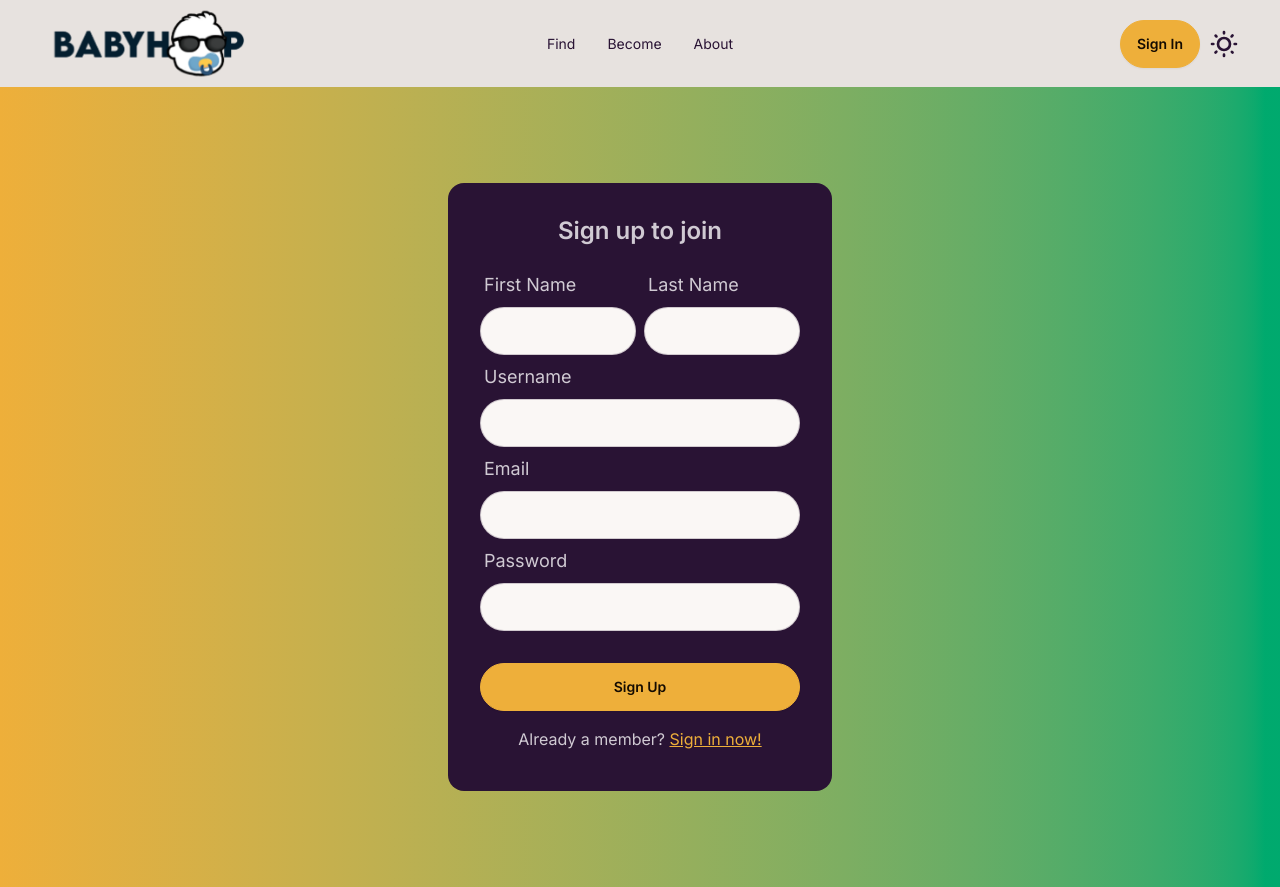
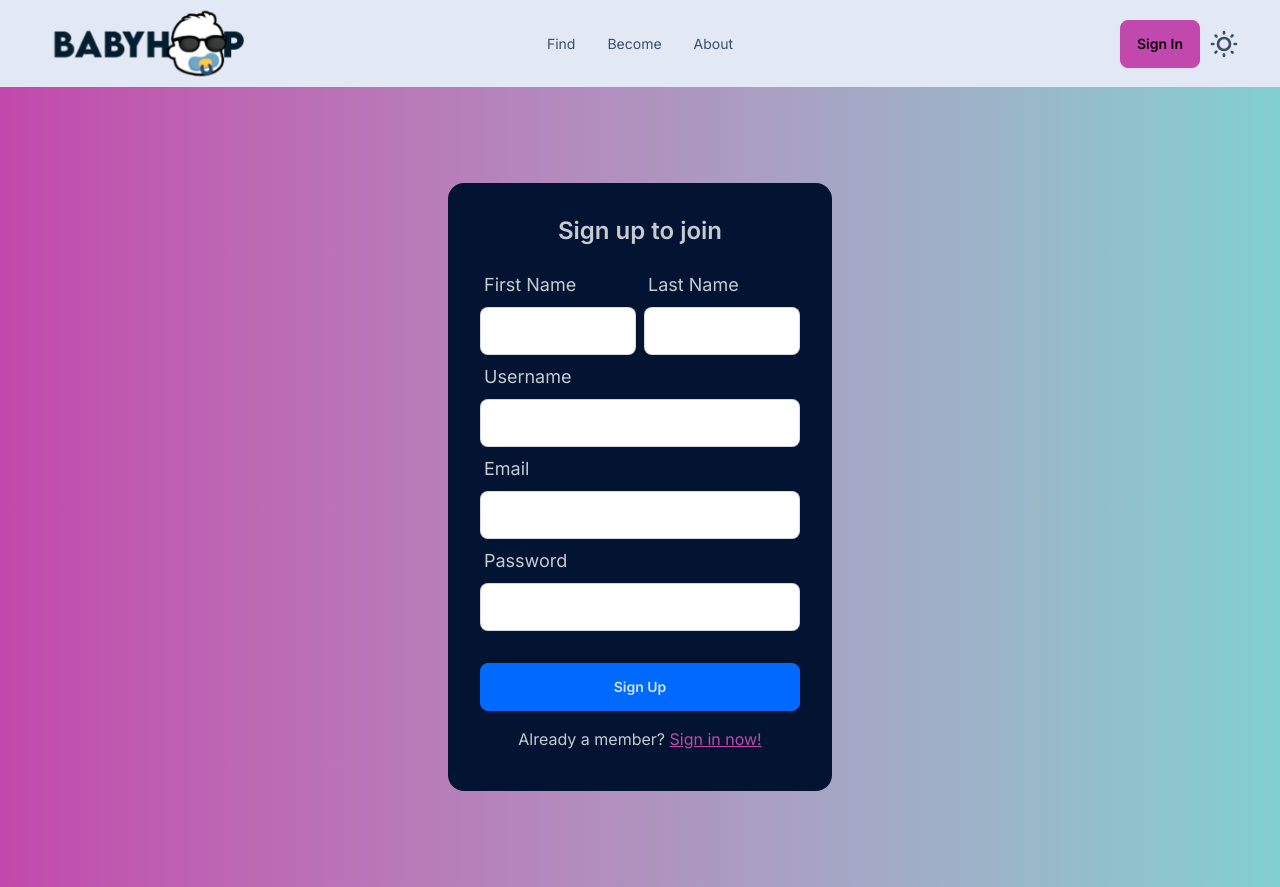
Before and after one commit to samusarsar/baby-hop, a Next.js app: page /sign-up in a window 1280 px wide. Built offline with nearby package versions, Linux system fonts and the light colour scheme; no server answers.

Commit message:
Add landing page style fixes

```diff
--- a/src/app/(auth)/sign-up/page.tsx
+++ b/src/app/(auth)/sign-up/page.tsx
@@ -243,7 +243,7 @@ function Signup() {
 						</div>
 					)}
 					<button
-						className={`btn btn-accent btn-block mt-4${
+						className={`btn btn-primary btn-block mt-4${
 							isLoading ? ' btn-disabled' : ''
 						}`}
 					>
--- a/tailwind.config.ts
+++ b/tailwind.config.ts
@@ -27,7 +27,7 @@ const config: Config = {
 	},
 	plugins: [require('@tailwindcss/typography'), require('daisyui')],
 	daisyui: {
-		themes: ['cupcake', 'dim'],
+		themes: ['winter', 'dim'],
 	},
 };
 export default config;
```
Also changed, not shown: src/components/landing-page/TopHero/TopHero.tsx (+1 -0 lines).
